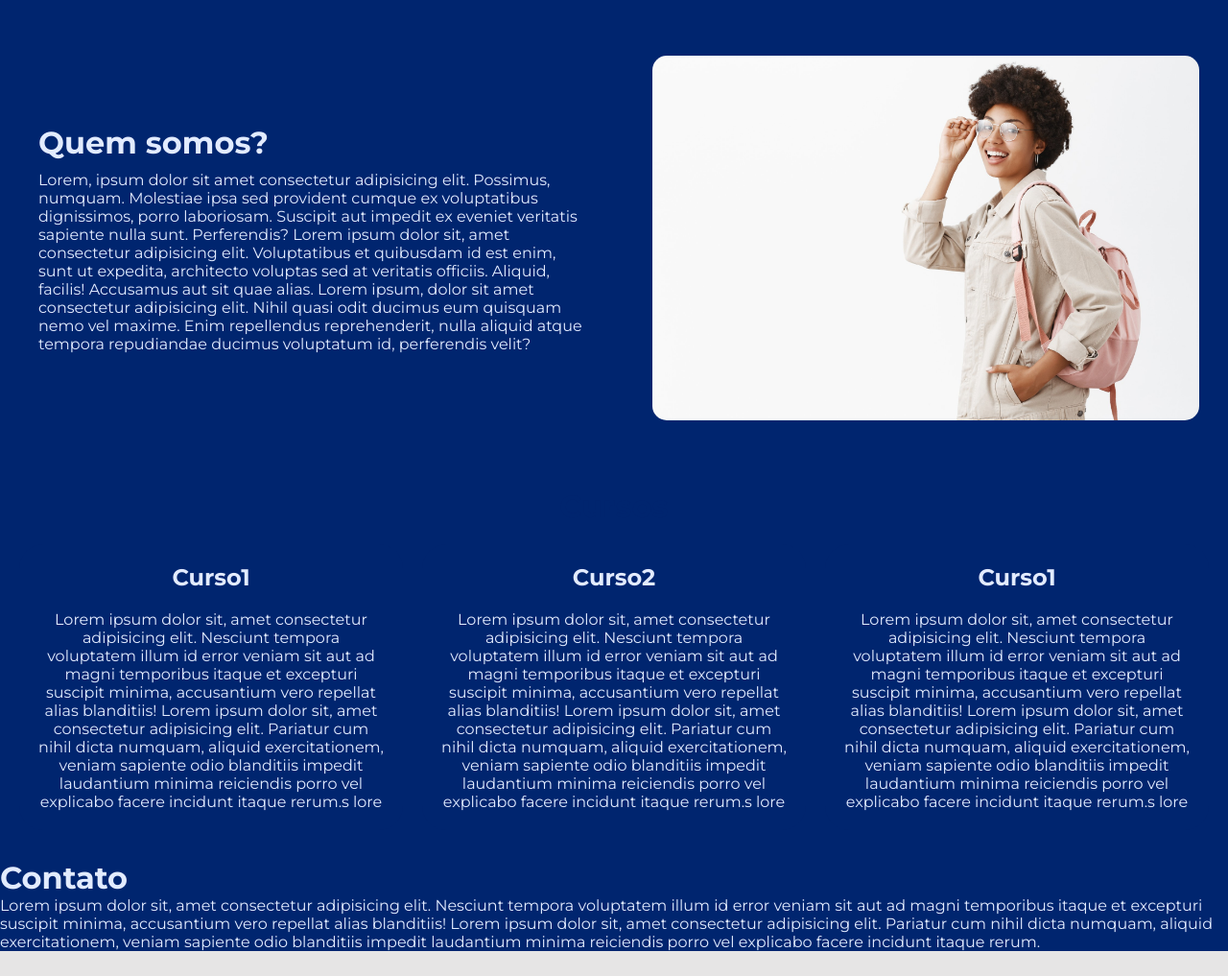
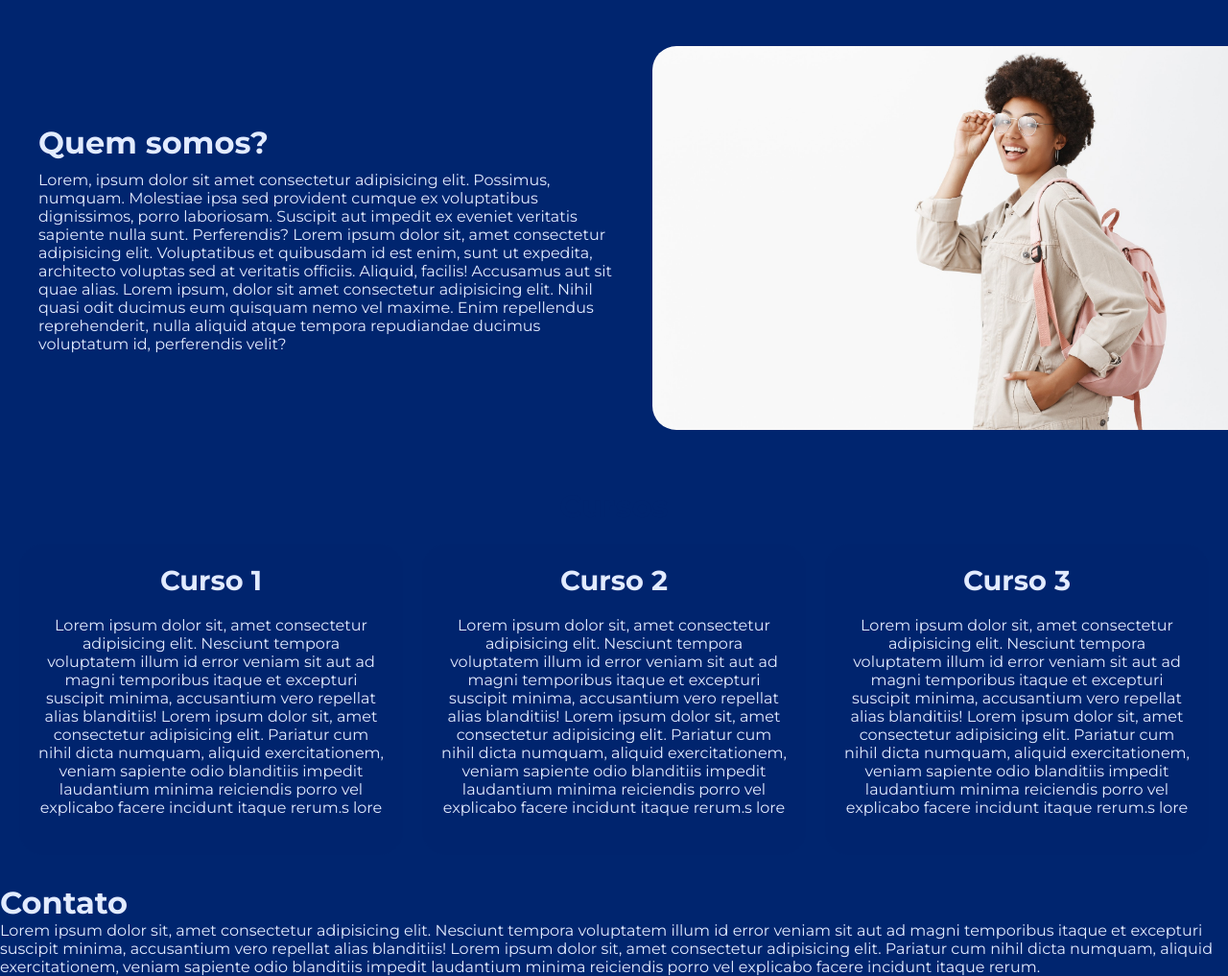
Before and after one commit to GabryelCardoso/Atividade-FANESE, a plain HTML site: page index.html in a window 1280 px wide. Shown: the part 962-1979 px from the top of the page at 96% size. Before the commit the page ends 1953 px from the top, so only its background shows below. Drawn offline with Linux system fonts and the light colour scheme.

Commit message:
finalização dos cursos e est da imagem

```diff
--- a/css/style.css
+++ b/css/style.css
@@ -126,8 +126,6 @@ color: #fdfdfd;
     flex-direction: row;
     justify-content: center;
     align-items: center;
-
-
 }
 
 .texto{
@@ -148,15 +146,18 @@ color: #fdfdfd;
 #imagem {
     display: flex;
     width: 50%;
-    padding: 30px;
 
 
 }
 
 #imagem img{
     width: 100%;
-    height: 100%;
-    border-radius: 15px;
+
+
+    border-bottom-left-radius: 25px;
+    border-top-left-radius: 25px;
+
+
 }
 
 .cursos{
@@ -166,12 +167,15 @@ color: #fdfdfd;
     background-image: url('../images/matese-fields-pvHma684eEI-unsplash.jpg');
     background-size: cover;
     background-repeat: no-repeat;
-    background-position: center;
+    background-position: right;
     height: auto;
     justify-content: center;
     color: #00256F;
+    transition: 0.3s;
+
 
 }
+
 .cursos h1{
     font-weight: bolder;
     padding-top: 10px;
@@ -189,24 +193,27 @@ color: #fdfdfd;
     display: flex;
     flex-direction: column;
     width: auto;
-    background-color: #00256F;
+    background-color: #00256fe0;
     margin: 10px;
     margin-bottom: 20px;
     border-radius: 25px;
+    transition: 0.3s;
 
-
+}
+.curso div:hover{
+    transform: scale(1.1);
+    background-color: #00256f ;
 }
 .curso h2{
 margin-top: 20px;
+font-size: 1.8em;
 }
 .curso p{
     margin: 20px;
+    text-align: center;
+    padding-bottom: 20px;
+
 }
-
-
-
-
-
 
 
 
@@ -231,12 +238,18 @@ margin-top: 20px;
     .sections h1{
         font-size: 1em;
     }
+
+
     .curso{
         flex-direction: column;
     }
-    .curso{
-        background-size: contain;
+    .curso h2{
+        font-size: 1em;
     }
+    .sobre{
+        flex-direction: column;
+    }
+
 }
 
 @media (min-width: 500px){
@@ -262,12 +275,15 @@ margin-top: 20px;
     .curso{
         flex-direction: column;
     }
-    .curso{
-        background-size: cover;
+    .curso h2{
+        font-size: 1.4em;
+    }
+    .sobre{
+        flex-direction: column;
     }
 }
 
-@media (min-width: 700px){
+@media (min-width: 750px){
     .container{
         height: 80px;
     }
@@ -291,7 +307,10 @@ margin-top: 20px;
     .curso{
         flex-direction: row;
     }
-    .curso{
-        background-size: cover;
+    .curso h2{
+        font-size: 1.8em;
+    }
+    .sobre{
+        flex-direction: row;
     }
 }
--- a/index.html
+++ b/index.html
@@ -41,19 +41,19 @@
 
                             <div>
 
-                                    <h2>Curso1</h2>
+                                    <h2>Curso 1</h2>
                                     <p>Lorem ipsum dolor sit, amet consectetur adipisicing elit. Nesciunt tempora voluptatem illum id error veniam sit aut ad magni temporibus itaque et excepturi suscipit minima, accusantium vero repellat alias blanditiis! Lorem ipsum dolor sit, amet consectetur adipisicing elit. Pariatur cum nihil dicta numquam, aliquid exercitationem, veniam sapiente odio blanditiis impedit laudantium minima reiciendis porro vel explicabo facere incidunt itaque rerum.s lore</p>
 
                             </div>
                             <div>
 
-                                    <h2>Curso2</h2>
+                                    <h2>Curso 2</h2>
                                     <p>Lorem ipsum dolor sit, amet consectetur adipisicing elit. Nesciunt tempora voluptatem illum id error veniam sit aut ad magni temporibus itaque et excepturi suscipit minima, accusantium vero repellat alias blanditiis! Lorem ipsum dolor sit, amet consectetur adipisicing elit. Pariatur cum nihil dicta numquam, aliquid exercitationem, veniam sapiente odio blanditiis impedit laudantium minima reiciendis porro vel explicabo facere incidunt itaque rerum.s lore</p>
 
                             </div>
                             <div>
 
-                                    <h2>Curso1</h2>
+                                    <h2>Curso 3</h2>
                                     <p>Lorem ipsum dolor sit, amet consectetur adipisicing elit. Nesciunt tempora voluptatem illum id error veniam sit aut ad magni temporibus itaque et excepturi suscipit minima, accusantium vero repellat alias blanditiis! Lorem ipsum dolor sit, amet consectetur adipisicing elit. Pariatur cum nihil dicta numquam, aliquid exercitationem, veniam sapiente odio blanditiis impedit laudantium minima reiciendis porro vel explicabo facere incidunt itaque rerum.s lore</p>
 
                             </div>
```
